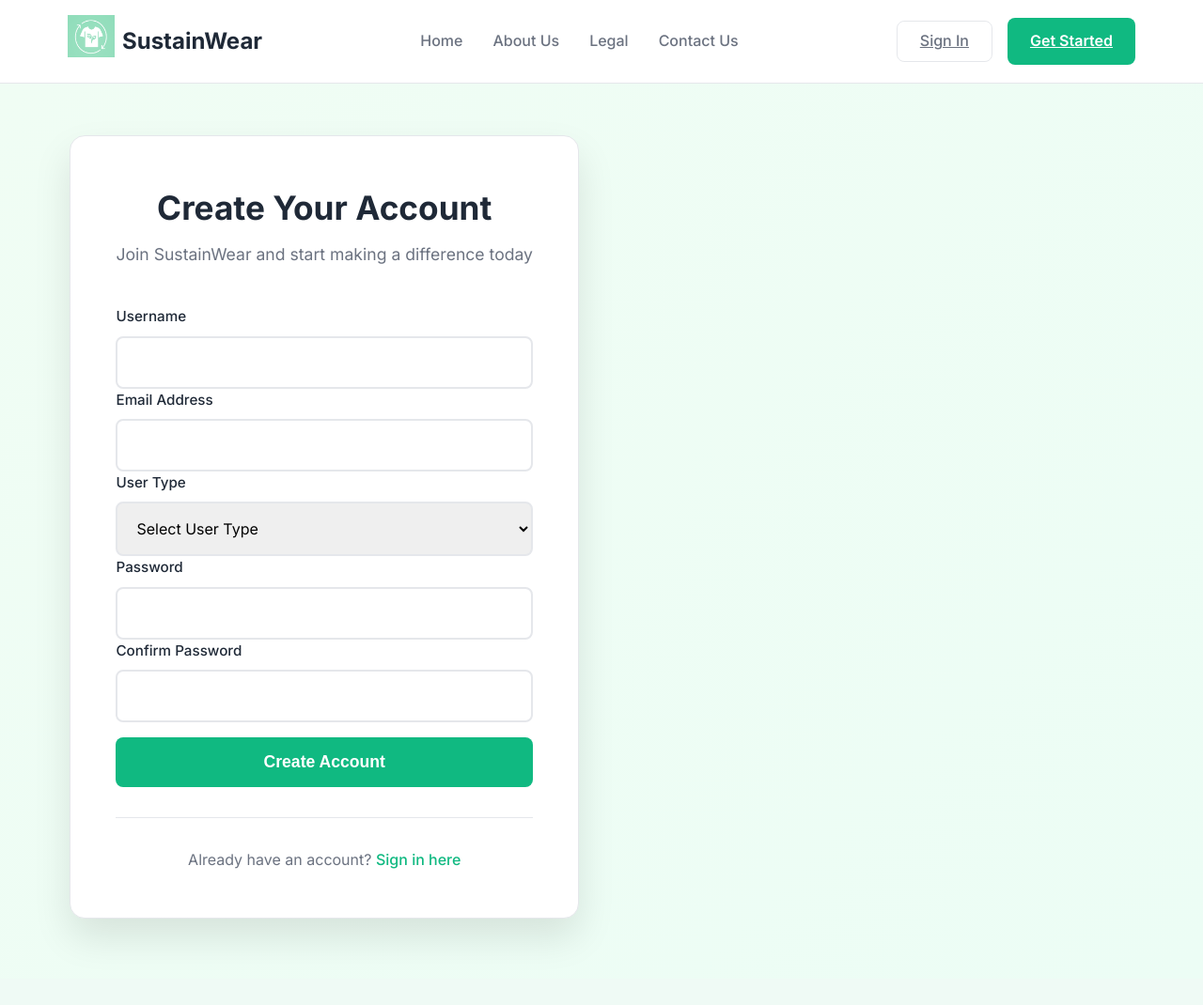
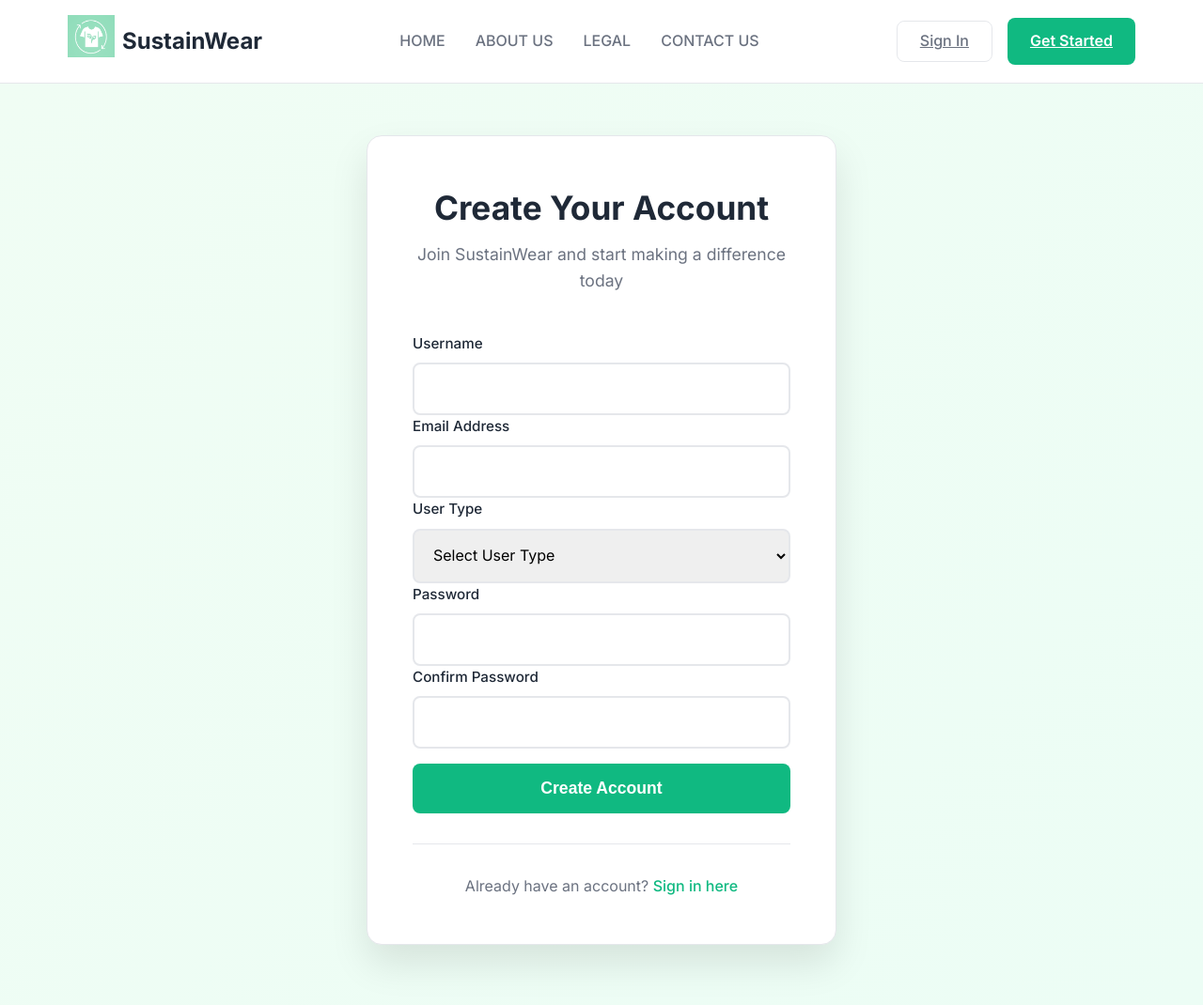
Before and after one commit to Jalalah-al/SustainWear, a PHP site: page /SignUp.php in a window 1280 px wide. Shown: the whole page at 94% size. Before the commit the page ends 1002 px from the top, so only its background shows below. Run offline with PHP 8.4, Linux system fonts and the light colour scheme.

Commit message:
clean up

```diff
--- a/SignUp.php
+++ b/SignUp.php
@@ -18,10 +18,10 @@
                 <h2>SustainWear</h2>
             </div>
             <ul class="nav-menu">
-                <li><a href="index.html" class="nav-link">Home</a></li>
-                <li><a href="AboutUs.html" class="nav-link">About Us</a></li>
-                <li><a href="Legal.html" class="nav-link">Legal</a></li>
-                <li><a href="ContactUs.html" class="nav-link">Contact Us</a></li>
+                <li><a href="index.php" class="nav-link">HOME</a></li>
+                <li><a href="AboutUs.php" class="nav-link">ABOUT US</a></li>
+                <li><a href="Legal.php" class="nav-link">LEGAL</a></li>
+                <li><a href="ContactUs.php" class="nav-link">CONTACT US</a></li>
             </ul>
             <div class="nav-actions">
                 <a href="SignIn.php" class="btn-login">Sign In</a>
--- a/css/signup.css
+++ b/css/signup.css
@@ -9,12 +9,11 @@
 }
 
 .signup-container {
-    max-width: 1200px;
+    max-width: 500px;
     margin: 0 auto;
     display: grid;
-    grid-template-columns: 1fr 1fr;
-    gap: 3rem;
-    align-items: start;
+    grid-template-columns: 1fr;
+    justify-items: center;
 }
 
 .signup-card {
--- a/index.php
+++ b/index.php
@@ -18,9 +18,9 @@
             </div>
             <ul class="nav-menu">
                 <li><a href="#" class="nav-link active">HOME</a></li>
-                <li><a href="AboutUs.html" class="nav-link">ABOUT US</a></li>
-                <li><a href="Legal.html" class="nav-link">LEGAL</a></li>
-                <li><a href="ContactUs.html" class="nav-link">CONTACT US</a></li>
+                <li><a href="AboutUs.php" class="nav-link">ABOUT US</a></li>
+                <li><a href="Legal.php" class="nav-link">LEGAL</a></li>
+                <li><a href="ContactUs.php" class="nav-link">CONTACT US</a></li>
             </ul>
             <div class="nav-actions">
                  <a href="SignIn.php" class="btn-login">Sign In</a>
```
Also changed, not shown: AboutUs.php (renamed from AboutUs.html, +4 -4 lines), ContactUs.php (renamed from ContactUs.html, +6 -6 lines), Legal.php (renamed from Legal.html, +6 -6 lines), SignIn.php (+4 -4 lines), donate.php (+4 -4 lines).
